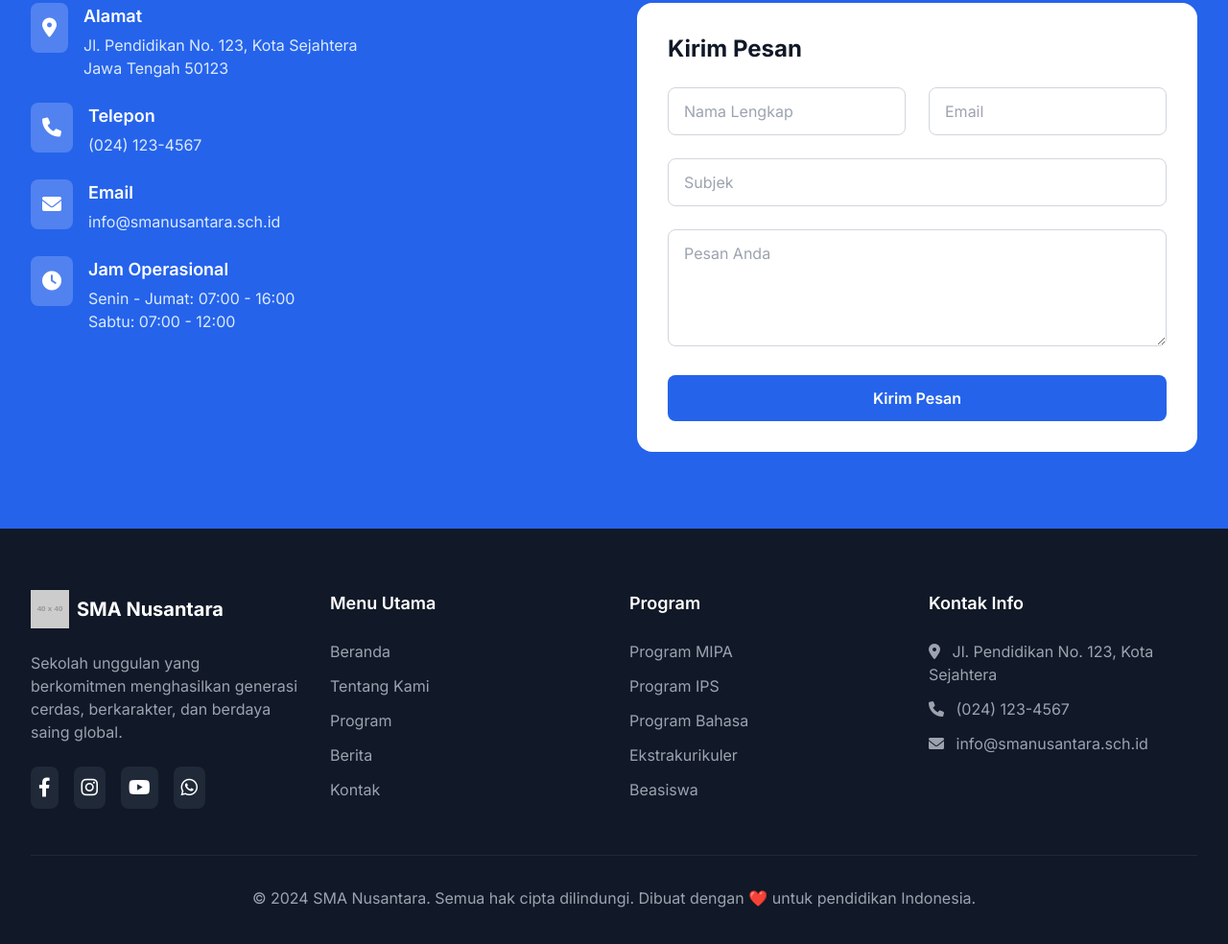
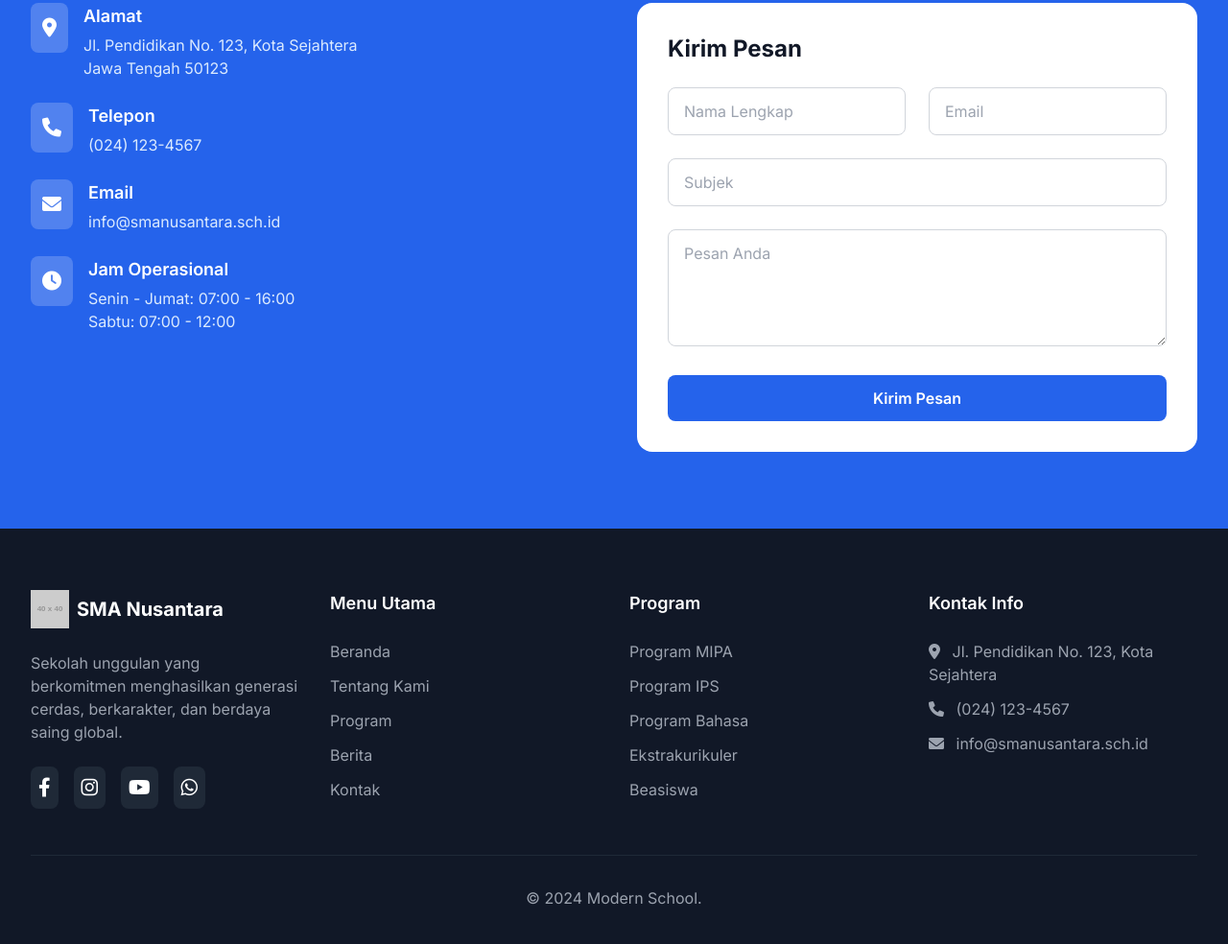
Before and after one commit to fajriiqbal/maschode, a website: page index.html in a window 1280 px wide. Shown: the part 4178-5162 px from the top of the page at 96% size. Drawn offline with nearby package versions, Linux system fonts and the light colour scheme; placeholder pictures from the web are drawn by us.

Commit message:
edit watermark

```diff
--- a/index.html
+++ b/index.html
@@ -512,7 +512,7 @@
 
             <div class="border-t border-gray-800 mt-12 pt-8 text-center">
                 <p class="text-gray-400">
-                    © 2024 SMA Nusantara. Semua hak cipta dilindungi. Dibuat dengan ❤️ untuk pendidikan Indonesia.
+                    © 2024 Modern School.
                 </p>
             </div>
         </div>
```
